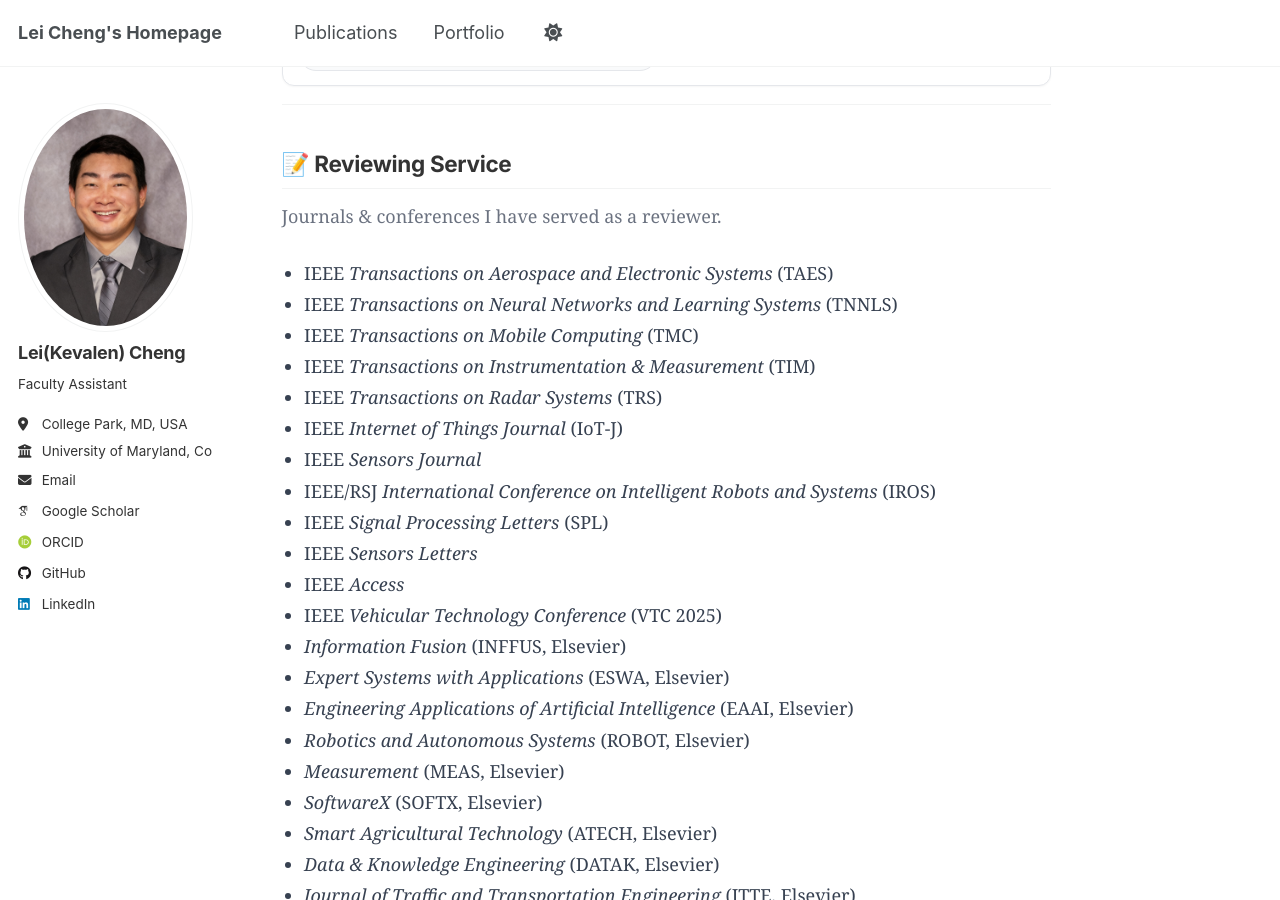
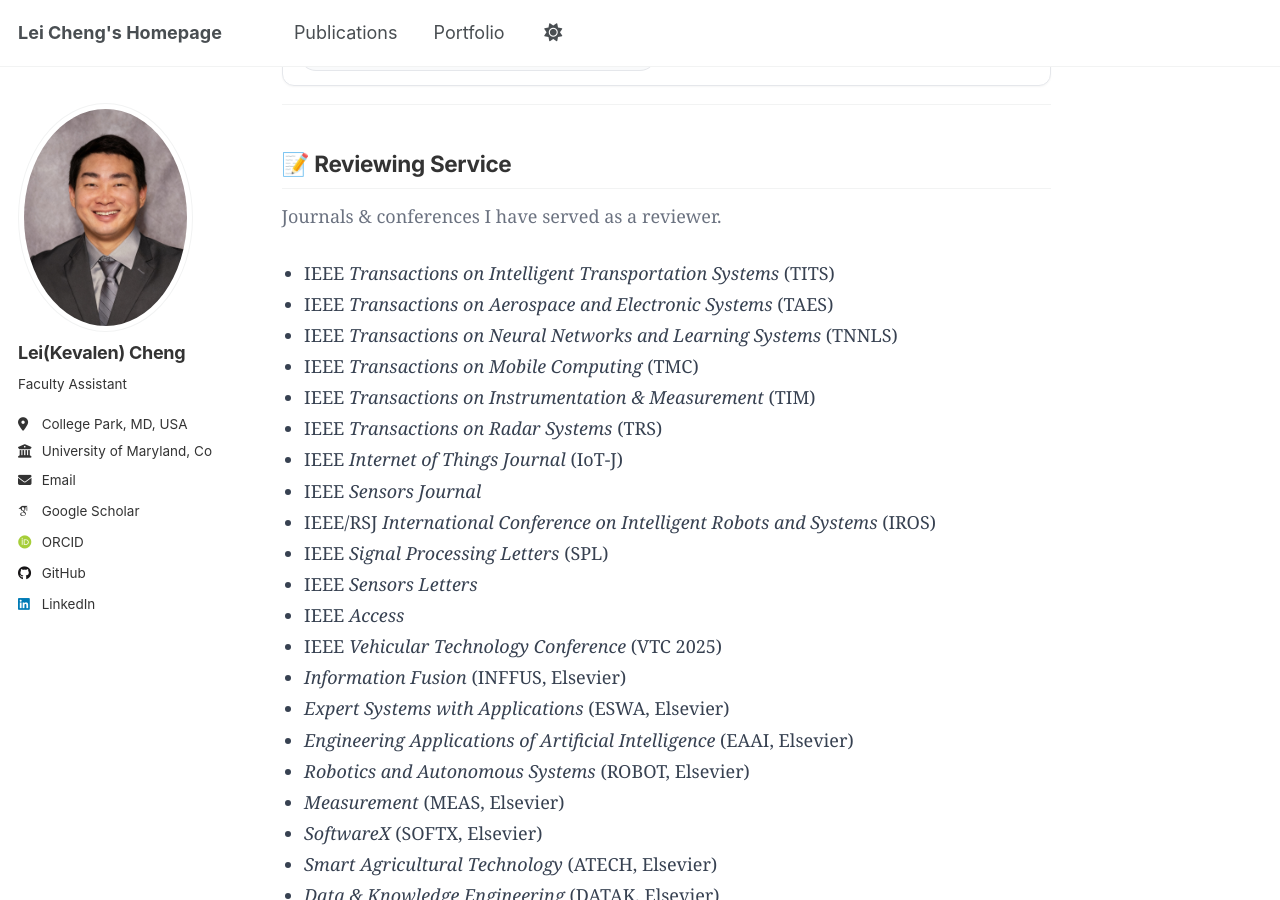
Before and after one commit to leicheng5/leicheng5.github.io, a Jekyll site: the page built from _pages/research.md, in a window 1280 px wide and 900 px high, scrolled down 528 px. Built offline with Jekyll 4.4.1, drawn with Linux system fonts in a browser that asks for light colours; some web fonts are replaced; a script that is not in the unit is left out.

Commit message:
Update research.md

```diff
--- a/_pages/research.md
+++ b/_pages/research.md
@@ -35,6 +35,7 @@
 <p class="muted">Journals &amp; conferences I have served as a reviewer.</p>
 
 <ul class="reviewers">
+  <li>IEEE <i>Transactions on Intelligent Transportation Systems</i> (TITS)</li>
   <li>IEEE <i>Transactions on Aerospace and Electronic Systems</i> (TAES)</li>
   <li>IEEE <i>Transactions on Neural Networks and Learning Systems</i> (TNNLS)</li>
   <li>IEEE <i>Transactions on Mobile Computing</i> (TMC)</li>
```
